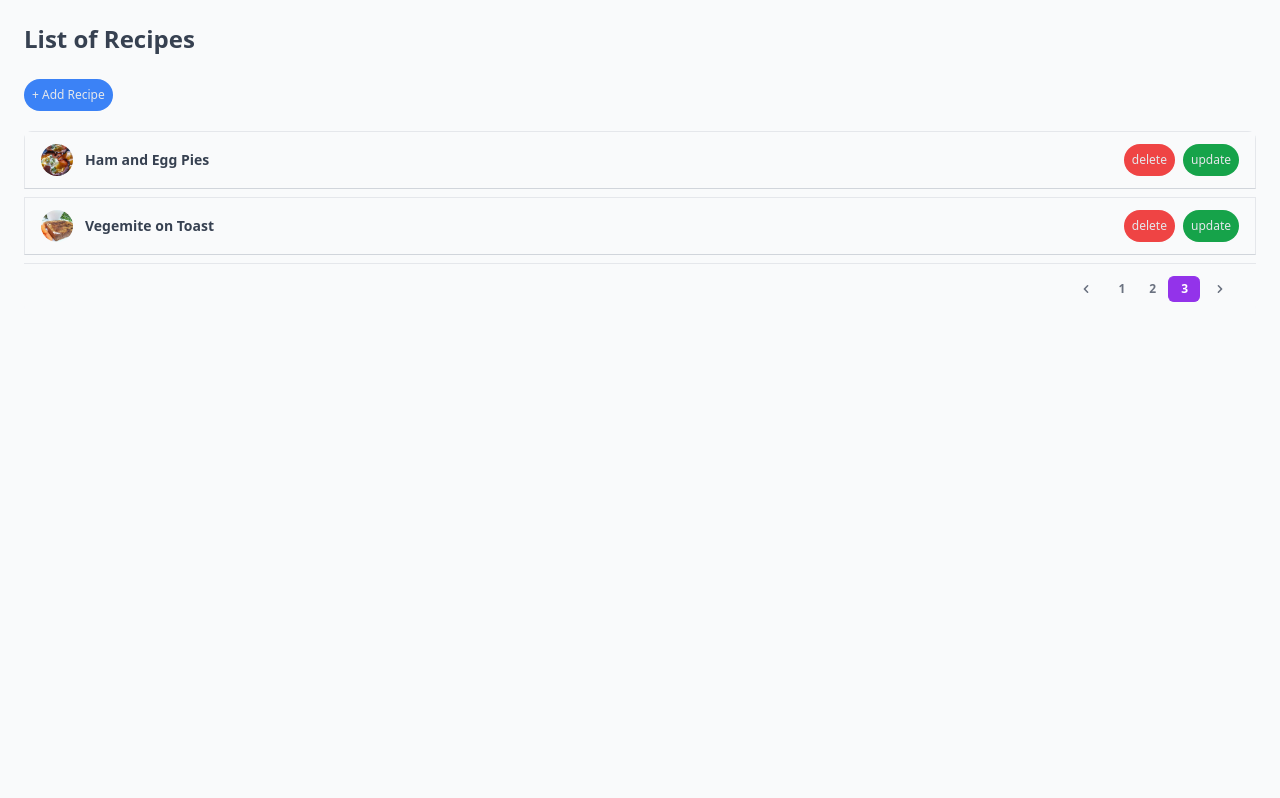
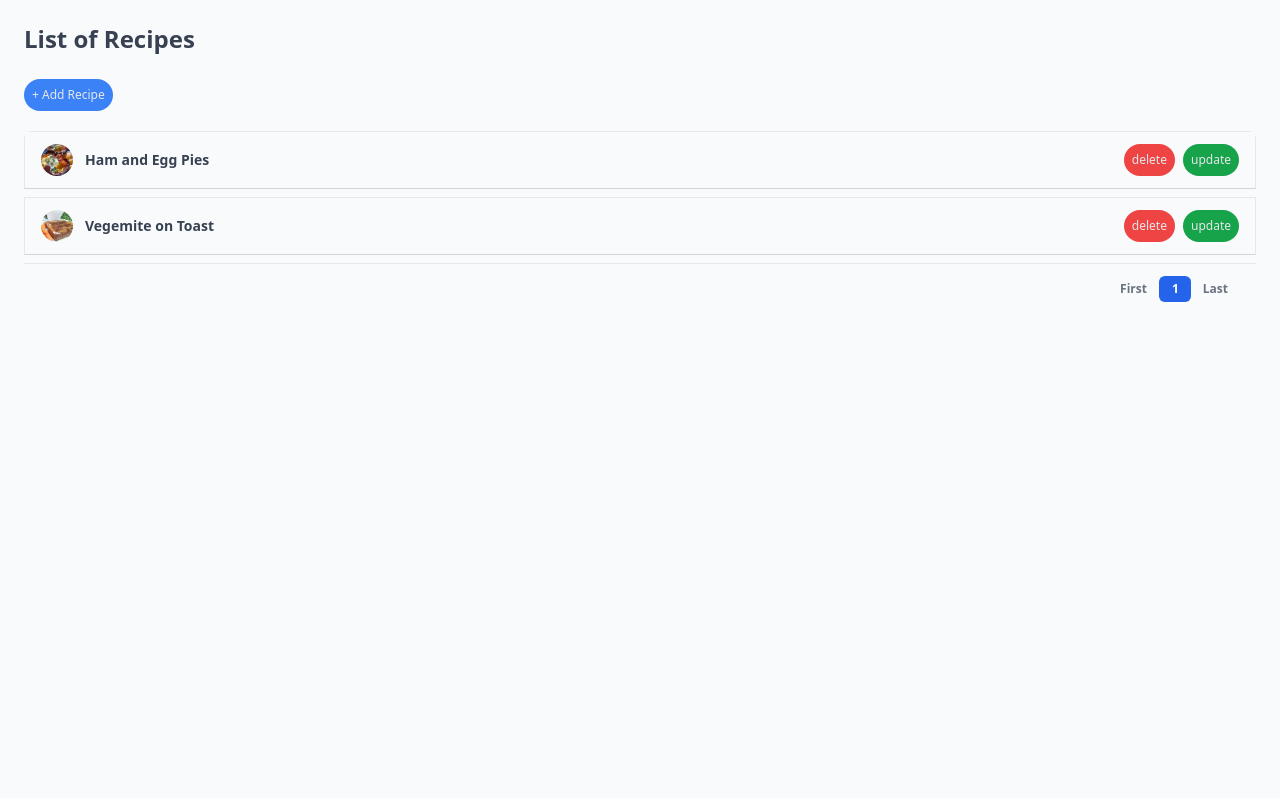
Before and after one commit to yohi441/trial-app, a Django app: page /dashboard/ in a window 1280 px wide. Shown: the part 83-881 px from the top of the page. Run offline with Django 3.2, Linux system fonts and the light colour scheme; a user stored in the database is signed in; data comes from the database, SQL or seed files in the repository; both versions use the stored data as it was after the commit.

Commit message:
add pagination in dashboard

```diff
--- a/recipe/views.py
+++ b/recipe/views.py
@@ -1,9 +1,10 @@
+from sqlite3 import DatabaseError
 from django.shortcuts import render, redirect
 import recipe
 from recipe.forms import LoginForm, RegisterForm
 from django.contrib.auth import login, logout
 from django.urls import reverse
-from django.views.generic import View
+from django.views.generic import View, ListView
 from django.contrib.auth.mixins import LoginRequiredMixin
 from recipe.models import Recipe
 
@@ -81,15 +82,16 @@ class SignupSuccessView(View):
         return render(request, 'signup_success.html', {})
 
 
-class DashboardView(LoginRequiredMixin, View):
+class DashboardView(LoginRequiredMixin, ListView):
 
-    def get(self, request):
-        recipes = Recipe.objects.filter(author=request.user.id)
-        print(recipes)
-        context = {
-            'recipes': recipes,
-        }
-        return render(request, 'dashboard.html', context)
+    def get_queryset(self):
+        return Recipe.objects.filter(author=self.request.user)
+
+    model = Recipe
+    template_name = "dashboard.html"
+    paginate_by = 10
+    context_object_name = 'recipes'
+    ordering = ['-created']
 
 
 class DetailView(View):
--- a/static/css/output.css
+++ b/static/css/output.css
@@ -983,6 +983,11 @@ video {
   border-color: rgb(31 41 55 / var(--tw-border-opacity));
 }
 
+.border-blue-600 {
+  --tw-border-opacity: 1;
+  border-color: rgb(37 99 235 / var(--tw-border-opacity));
+}
+
 .border-b-gray-300 {
   --tw-border-opacity: 1;
   border-bottom-color: rgb(209 213 219 / var(--tw-border-opacity));
@@ -1056,6 +1061,11 @@ video {
 .bg-red-400 {
   --tw-bg-opacity: 1;
   background-color: rgb(248 113 113 / var(--tw-bg-opacity));
+}
+
+.bg-blue-600 {
+  --tw-bg-opacity: 1;
+  background-color: rgb(37 99 235 / var(--tw-bg-opacity));
 }
 
 .bg-gradient-to-b {
--- a/templates/dashboard.html
+++ b/templates/dashboard.html
@@ -75,14 +75,29 @@
       <span class="flex col-span-4 mt-2 sm:mt-auto sm:justify-end">
         <nav aria-label="Table navigation">
           <ul class="inline-flex items-center">
+              <a href="?page=1" hx-boost="true">
               <li>
                 <button
-                          class="px-3 py-1 rounded-md rounded-l-lg focus:outline-none focus:shadow-outline-purple"
+                class="px-3 py-1 rounded-md rounded-l-lg focus:outline-none focus:shadow-outline-blue"
+                aria-label="Previous"
+                >
+                First
+                </button>
+              </li>
+            </a>
+            {% if page_obj.has_previous %}
+            <li>
+              <a
+                hx-boost="true"
+                href="?page={{ page_obj.previous_page_number }}"
+              >
+                <button
+                  class="px-3 py-1 rounded-md rounded-l-lg focus:outline-none focus:shadow-outline-blue"
                   aria-label="Previous"
                 >
                   <svg
+                    class="w-4 h-4 fill-current"
                     aria-hidden="true"
-                            class="w-4 h-4 fill-current"
                     viewBox="0 0 20 20"
                   >
                     <path
@@ -92,32 +107,39 @@
                     ></path>
                   </svg>
                 </button>
+              </a>
             </li>
+            {% endif %}
+            {% for num in page_obj.paginator.page_range %}
+            {% if page_obj.number == num %}
             <li>
+              <a href="?page={{ num }}">
                 <button
-                          class="px-3 py-1 rounded-md focus:outline-none focus:shadow-outline-purple"
+                  class="px-3 py-1 text-white transition-colors duration-150 bg-blue-600 border border-r-0 border-blue-600 rounded-md focus:outline-none focus:shadow-outline-blue"
                 >
-                          1
+                  {{ num }}
                 </button>
-                      </li>
-                      <li>
-                        <button
-                          class="px-3 py-1 rounded-md focus:outline-none focus:shadow-outline-purple"
-                        >
-                          2
-                        </button>
-                      </li>
-                      <li>
-                        <button
-                          class="px-3 py-1 text-white transition-colors duration-150 bg-purple-600 border border-r-0 border-purple-600 rounded-md focus:outline-none focus:shadow-outline-purple"
-                        >
-                          3
-                        </button>
+              </a>
             </li>
 
+            {% elif num > page_obj.number|add:'-3' and num < page_obj.number|add:'3' %}
             <li>
+              <a href="?page={{ num }}" hx-boost="true">
                 <button
-                          class="px-3 py-1 rounded-md rounded-r-lg focus:outline-none focus:shadow-outline-purple"
+                  class="px-3 py-1 rounded-md focus:outline-none focus:shadow-outline-blue"
+                >
+                  {{ num }}
+                </button>
+              </a>
+            </li>
+
+            {% endif %}
+            {% endfor %}
+            {% if page_obj.has_next %}
+            <li>
+              <a hx-boost="true" href="?page={{ page_obj.next_page_number }}">
+                <button
+                  class="px-3 py-1 rounded-md rounded-r-lg focus:outline-none focus:shadow-outline-blue"
                   aria-label="Next"
                 >
                   <svg
@@ -132,7 +154,20 @@
                     ></path>
                   </svg>
                 </button>
+              </a>
             </li>
+            {% endif %}
+          <li>
+            <a href="?page={{page_obj.paginator.num_pages}}" hx-boost="true">
+              <button
+              class="px-3 py-1 rounded-md rounded-l-lg focus:outline-none focus:shadow-outline-blue"
+              aria-label="Previous"
+              >
+              Last
+              </button>
+            </a>
+          </li>
+
           </ul>
         </nav>
       </span>
```
Also changed, not shown: db.sqlite3. Lines whose indentation alone changed are shown as unchanged.
